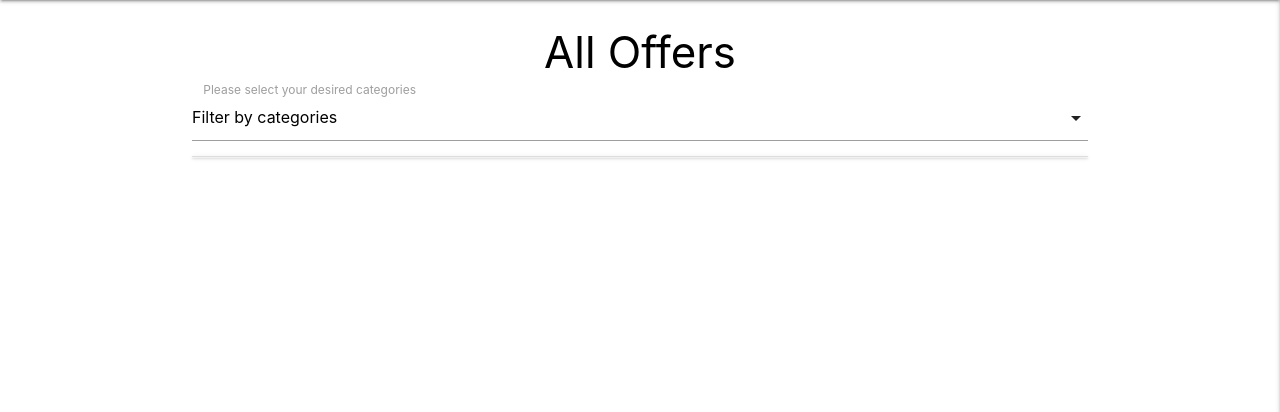
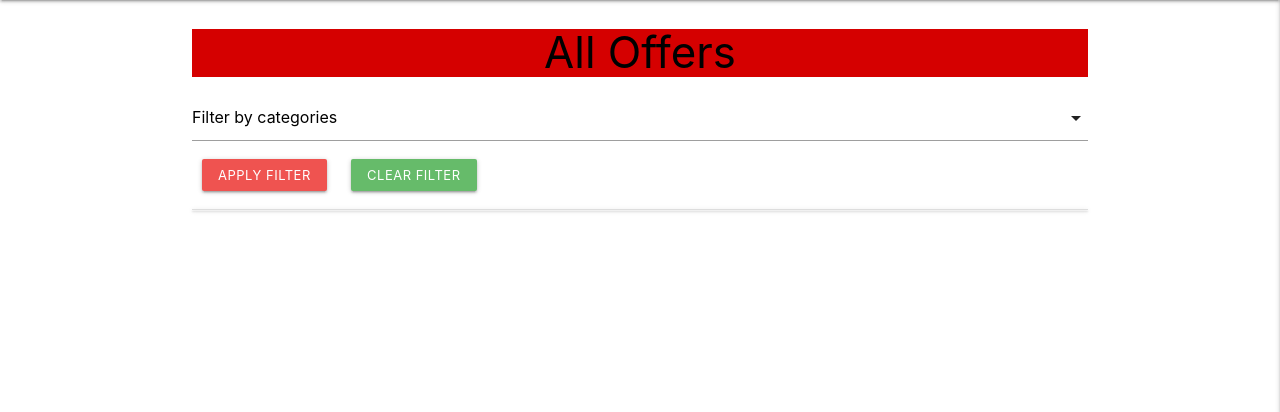
Before and after one commit to Code-Institute-Submissions/Morpheus-23-my-dutch-life_JulRseub, a Flask app: page /get_offers in a window 1280 px wide. Shown: the part 64-476 px from the top of the page. Run offline with Flask 2, Linux system fonts and the light colour scheme; data that the repository does not hold is empty; some libraries are stand-ins or nearby versions.

Commit message:
Added filter to offers.html

```diff
--- a/app.py
+++ b/app.py
@@ -25,18 +25,35 @@ def welcome():
     return render_template("welcome.html")
 
 
+# @app.route("/get_offers")
+# def get_offers():
+#     # https://stackoverflow.com/questions/11774265/how-do-you-access-the-query-string-in-flask-routes
+
+#     selected_categories = request.args.get('selected_categories', 'all')
+#     print("selected_categories=" + selected_categories)
+
+#     categories = list(mongo.db.categories.find())
+
+#     offers = list(mongo.db.offers.find())
+#     return render_template("offers.html", offers=offers, categories=categories)
+
 @app.route("/get_offers")
 def get_offers():
     # https://stackoverflow.com/questions/11774265/how-do-you-access-the-query-string-in-flask-routes
 
-    selected_categories = request.args.get('selected_categories', 'all')
-    print("selected_categories=" + selected_categories)
+    selected_categories = request.args.getlist('selected_categories')
 
+    # populate dropdown
     categories = list(mongo.db.categories.find())
+    # TODO: figure out how to mark the categories as selected after filtering
 
-    offers = list(mongo.db.offers.find())
+    # https://www.freecodecamp.org/news/python-list-length-how-to-get-the-size-of-a-list-in-python/
+    if len(selected_categories) == 0:
+        offers = list(mongo.db.offers.find())
+    else:
+        offers = list(mongo.db.offers.find( { "category_name": { "$in": selected_categories} } ))
+
     return render_template("offers.html", offers=offers, categories=categories)
-
 
 @app.route("/manage_categories", methods=["GET", "POST"])
 def manage_categories():
--- a/templates/offers.html
+++ b/templates/offers.html
@@ -1,23 +1,24 @@
 {% extends "base.html" %}
 {% block content %}
 
-<h3 class="black-text center-align">All Offers</h3>
+<h3 class="black-text center-align background-color: red accent-4">All Offers</h3>
 
-<!-- code taken from https://stackoverflow.com/questions/30207047/how-to-get-multi-select-dropdown-in-materialize-css -->
-<div class="input-field col s12">
-    <select id="selected_categories" multiple>
+<!-- https://stackoverflow.com/questions/30207047/how-to-get-multi-select-dropdown-in-materialize-css -->
+<form action="{{ url_for('get_offers') }}" method="get">
+    <select id="selected_categories" name="selected_categories" multiple>
         <option value="" disabled selected>Filter by categories</option>
         {% for category in categories %}
-        <option value="{{ category.category_name }}">{{ category.category_name }}</option>
+            <option value="{{ category.category_name }}">{{ category.category_name }}</option>
         {% endfor %}
     </select>
-    <label>Please select your desired categories</label>
-</div>
+    <input type="submit" value="Apply filter" class="btn-small red lighten-1">
+    <input type="submit" value="Clear filter" class="btn-small green lighten-1">
+</form>
 
 <ul class="collapsible">
     {% for offer in offers %}
     <li>
-        <div class="collapsible-header black-text light-green darken-4 text-shadow">
+        <div class="collapsible-header black-text red darken-2 text-shadow">
 
             <i class="fas fa-caret-down" data-position="left"></i>
 
```
